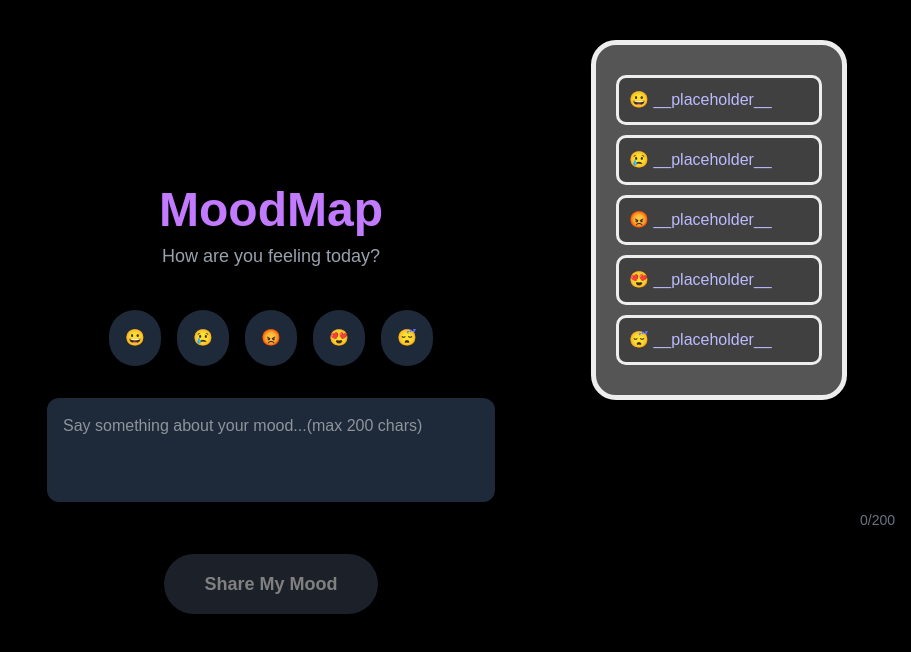
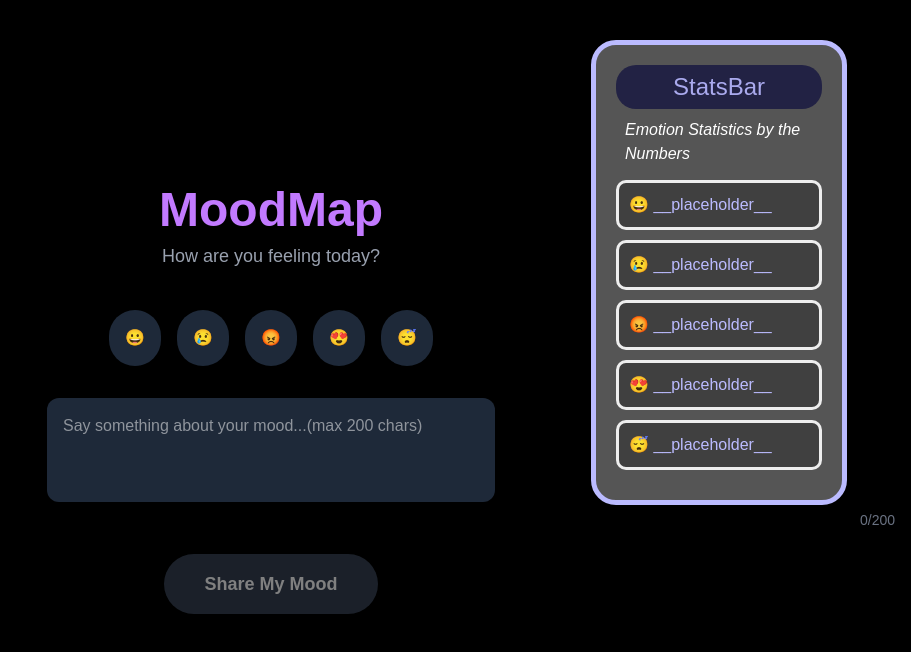
Before and after one commit to PJF4444/moodmap, a Next.js app: page / in a window 1280 px wide. Shown: the top 652 px of the page, without its empty margins (369-1280 px from the left). Built offline with nearby package versions, Linux system fonts and the light colour scheme.

Commit message:
Update StatsBar

```diff
--- a/app/page.js
+++ b/app/page.js
@@ -24,7 +24,7 @@ export default function Home() {
     {icon: '😴', label: 'Tired', id: 4},
   ]
 
-  const emojiList = emojis2.map(currentEmoji => <div className="statElement">{currentEmoji.icon} __placeholder__  </div>);
+  const emojiList = emojis2.map(currentEmoji => <div className="statElement" key={currentEmoji.id} title={"Number of " + currentEmoji.label + " results"}>{currentEmoji.icon} __placeholder__  </div>);
   const handleSubmit = async () => {
     if (!selectedEmoji) return
     console.log('Submitting: ', selectedEmoji,message)  // log the selected emoji and message for debugging
@@ -89,6 +89,8 @@ export default function Home() {
       </p>)}
 
     <div className="statsbar" key={emojiList.id}>
+	  <h2 className="statbarheaderA">StatsBar</h2>
+	  <h3 className="statbarheaderB"><i>Emotion Statistics by the Numbers</i></h3>
 	  <div>{emojiList}</div>
     </div>
 
--- a/app/styles.css
+++ b/app/styles.css
@@ -3,7 +3,7 @@
 }
 .statsbar {
   background-color: #555555;
-  border: 5px solid #eeeeee;
+  border: 5px solid #bbbbff;
   border-radius: 25px;
   top: 5%;
   right: 5%;
@@ -20,3 +20,17 @@
   margin-top: 10px;
   margin-bottom: 10px;
 }
+
+.statbarheaderA {
+  padding: 4px 4px;
+  color: #aaaaee;
+  font-size: 24px;
+  background-color: #222244;
+  text-align: center;
+  border-radius: 20px;
+}
+.statbarheaderB {
+  margin: 5px;
+  padding: 4px 4px;
+
+}
```
